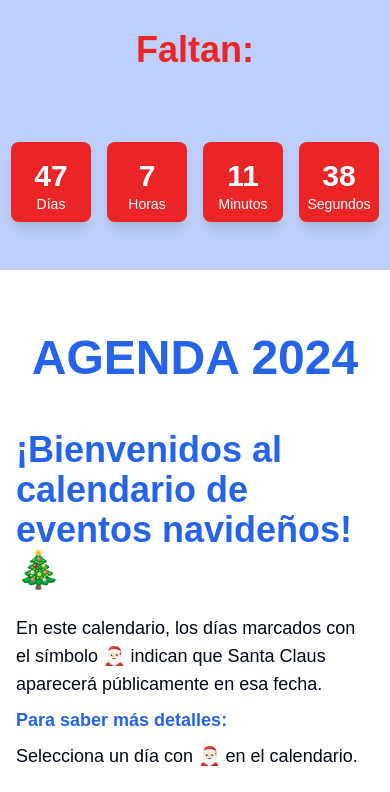
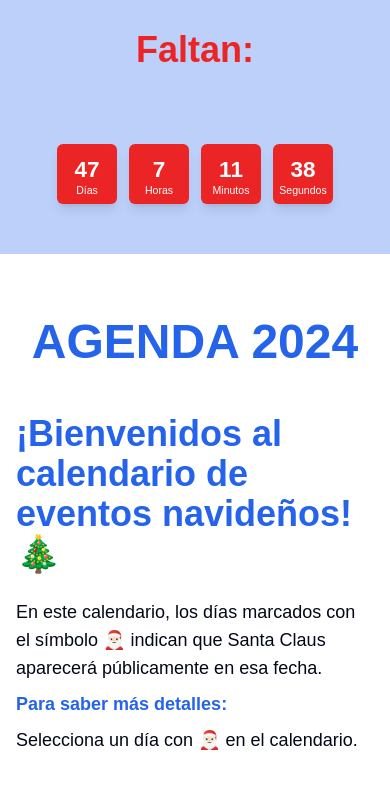
Before and after one commit to JanteWinkel/Santa-Web, a Next.js app: page / in a window 390 px wide. Shown: the part 961-1753 px from the top of the page. Built offline with nearby package versions, Linux system fonts and the light colour scheme.

Commit message:
cuidado cambios de calendario posible falla con window

```diff
--- a/components/banner-contador.tsx
+++ b/components/banner-contador.tsx
@@ -8,14 +8,16 @@ const BannerContador = () => {
             <div className="mb-8 md:mb-0 w-full md:w-1/2 flex flex-col items-center justify-center">
 
                 <h2 className="text-4xl font-semibold text-center text-primary mb-6 dark:text-white">
-                    ¡Cuenta Regresiva! <br/> Navidad 2024
+                    ¡Cuenta Regresiva! <br /> Navidad 2024
                 </h2>
                 <h2 className="text-4xl font-semibold text-center text-secondary mb-6">Faltan:</h2>
             </div>
 
             {/* Right Side: Video or Image */}
-            <div className="max-w-xl gap-5 my-4">
-            <CountdownToChristmas/>
+            <div className="max-w-sm gap-3 my-2 md:max-w-xl md:gap-5 md:my-4">
+                <div className="md:scale-100 scale-75">
+                    <CountdownToChristmas />
+                </div>
             </div>
         </div>
     );
--- a/components/calendar.tsx
+++ b/components/calendar.tsx
@@ -5,6 +5,7 @@ import { buttonVariants } from "./ui/button";
 import 'react-calendar/dist/Calendar.css';  // Estilos predeterminados de react-calendar
 import './calendar.css';  // Tus estilos personalizados
 import dynamic from 'next/dynamic';
+
 
 const Calendar = dynamic(() => import('react-calendar'), { ssr: false });
 
@@ -64,7 +65,7 @@ const EventCalendar = () => {
                         </div>
                     )}
                 </div>
-                <div className="flex-1">
+                <div className="flex-1" style={{ transform: window.innerWidth < 380 ? 'scale(0.75)' : 'scale(1)' }}>
                         <Calendar
                             locale="es"
                             className="text-primary bg-black"
--- a/components/empresas.tsx
+++ b/components/empresas.tsx
@@ -11,7 +11,7 @@ const Empresas = () => {
         { name: 'Mundo Total', logoUrl: '/empresas/mundo-total.png' },
         { name: 'Farmacia tu Igualdad', logoUrl: '/empresas/farmacia-tu-igualdad.jpeg' },
         { name: 'Tijerazo', logoUrl: '/empresas/tijerazo.png' },
-        { name: 'Don Chaker', logoUrl: '/empresas/don.png' },
+        { name: 'The Crepp Maker', logoUrl: '/empresas/crepp.png' },
     ];
 
     return (
```
Also changed, not shown: public/empresas/crepp.png (added), public/empresas/don.png (deleted). Lines whose indentation alone changed are shown as unchanged.
